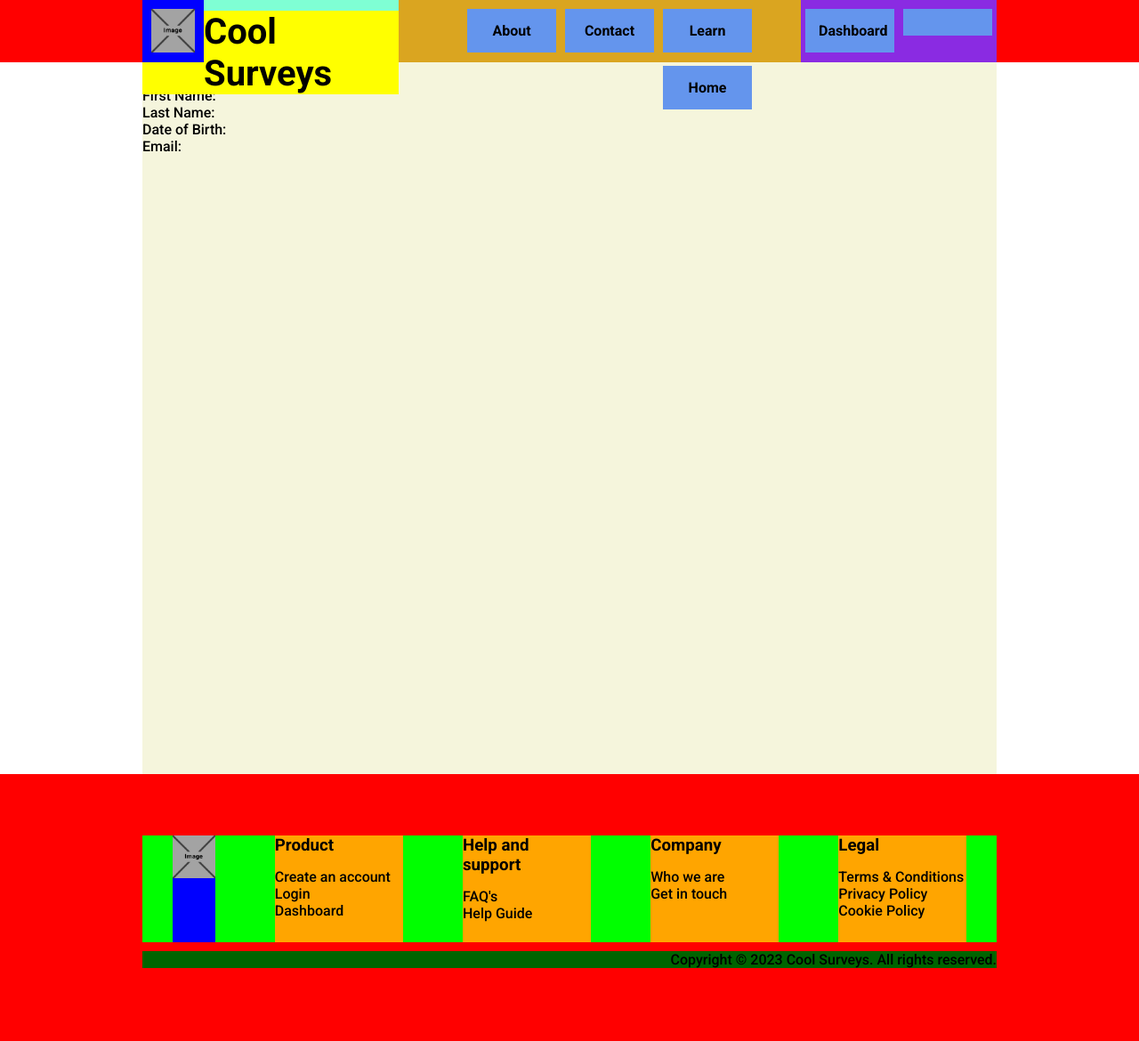
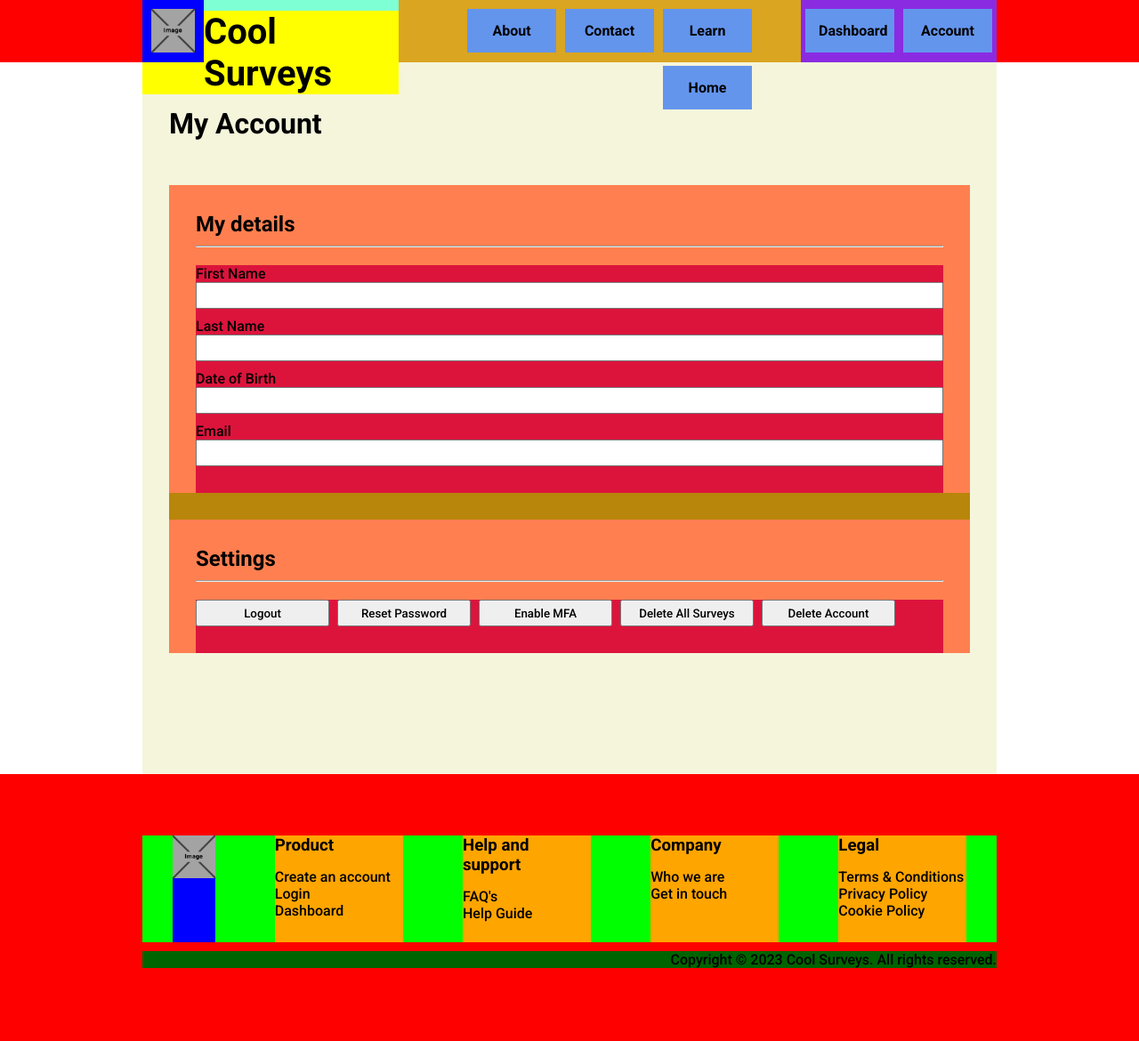
Before and after one commit to umarraj008/Survey-Tool, a PHP site: page /profile.php in a window 1280 px wide. Shown: the whole page at 89% size. Run offline with PHP 8.4, Linux system fonts and the light colour scheme; a user stored in the database is signed in.

Commit message:
Profile Page
- created and styled profile page
- profile page shows users details
- profile page features logout function and other options that are non function as of yet.

```diff
--- /dev/null
+++ b/css/profile.css
@@ -0,0 +1,71 @@
+main h1 {
+    padding-top: 50px;
+    margin-left: 30px;
+}
+
+#main-container {
+    margin-left: 30px;
+    margin-top: 50px;
+    margin-right: 30px;
+    background-color:darkgoldenrod
+}
+
+.section-container {
+    background-color: coral;
+    margin-bottom: 30px;
+}
+
+.section-container h2 {
+    margin-left: 30px;
+    padding-top: 30px;
+}
+
+.section-container input[type=text] {
+    height: 30px;
+    width: 100%;
+    box-sizing: border-box;
+    margin-bottom: 10px;
+}
+
+.section-container hr {
+    margin-top: 10px;
+    margin-bottom: 20px;
+    margin-left: 30px;
+    margin-right: 30px;
+}
+.section-container #input-container {
+    margin-left: 30px;
+    margin-right: 30px;
+    background-color: crimson;
+    padding-bottom: 20px;
+}
+
+.section2-container {
+    background-color: coral;
+    margin-bottom: 30px;
+}
+
+.section2-container h2 {
+    margin-left: 30px;
+    padding-top: 30px;
+}
+
+.section2-container #input-container input[type=button] {
+    height: 30px;
+    width: 150px;
+    box-sizing: border-box;
+    margin-right: 5px;
+}
+
+.section2-container hr {
+    margin-top: 10px;
+    margin-bottom: 20px;
+    margin-left: 30px;
+    margin-right: 30px;
+}
+.section2-container #input-container {
+    background-color: crimson;
+    margin-left: 30px;
+    margin-right: 30px;
+    padding-bottom: 30px;
+}
--- a/includes/header.php
+++ b/includes/header.php
@@ -11,7 +11,7 @@
                 <?php
                     if (isset($_SESSION["user"])) {
                 ?>
-                        <a href="./php/logout.php"><?php echo $_SESSION["user"]->first_name; ?></a>
+                        <a href="./profile.php">Account</a>
                         <a href="./dashboard.php">Dashboard</a>
                 <?php
                     } else {
--- a/profile.php
+++ b/profile.php
@@ -2,6 +2,7 @@
 <html lang="en-UK">
     <head>
         <?php include_once("./includes/headTags.php"); ?>
+        <link rel="stylesheet" href="./css/profile.css">
     </head>
     <body>
         <!-- Header Section -->
@@ -9,14 +10,36 @@
 
         <!-- Main Content -->
         <main>
-            <h2>Profile</h2>
+            <h1>My Account</h1>
 
-            <?php
-                echo "<p>First Name: {$_SESSION["user"]->first_name} </p>";
-                echo "<p>Last Name: {$_SESSION["user"]->last_name} </p>";
-                echo "<p>Date of Birth: {$_SESSION["user"]->date_of_birth} </p>";
-                echo "<p>Email: {$_SESSION["user"]->email} </p>";
-            ?>
+            <div id="main-container">
+                <div class="section-container">
+                    <h2>My details</h2>
+                    <hr>
+                    <div id="input-container">
+                        <label>First Name</label>
+                        <input readonly type="text" value="<?php echo($_SESSION['user']->first_name); ?>" />
+                        <label>Last Name</label>
+                        <input readonly type="text" value="<?php echo($_SESSION['user']->last_name); ?>" />
+                        <label>Date of Birth</label>
+                        <input readonly type="text" value="<?php echo($_SESSION['user']->date_of_birth); ?>" />
+                        <label>Email</label>
+                        <input readonly type="text" value="<?php echo($_SESSION['user']->email); ?>" />
+                    </div>
+                </div>
+                <div class="section2-container">
+                    <h2>Settings</h2>
+                    <hr>
+                    <div id="input-container">
+                        <input type="button" value="Logout" onclick="location.href='./php/logout.php'" />
+                        <input type="button" value="Reset Password" />
+                        <input type="button" value="Enable MFA" />
+                        <input type="button" value="Delete All Surveys" />
+                        <input type="button" value="Delete Account" />
+                    </div>
+                </div>
+            </div>
+
         </main>
 
         <!-- Footer Section -->
```
Also changed, not shown: index.php (+12 -2 lines).
